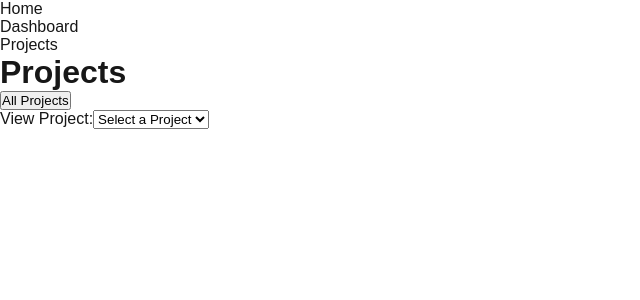
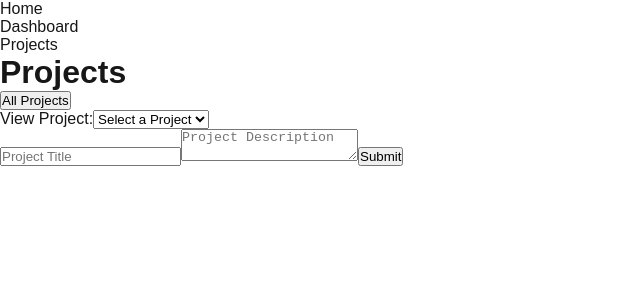
Before and after one commit to Trnsdlla/ratings-project, a Next.js app: page /projects in a window 1280 px wide. Shown: the top 300 px of the page, without its empty margins (0-640 px from the left). Built offline with nearby package versions, Linux system fonts and the light colour scheme.

Commit message:
Add POST API for projects

```diff
--- a/src/app/projects/page.tsx
+++ b/src/app/projects/page.tsx
@@ -4,6 +4,7 @@ import { useState } from 'react';
 import ProjectList from '@/components/ProjectList';
 import ProjectDetails from '@/components/ProjectDetails';
 import { Project } from '@/lib/types/project';
+import ProjectForm from '@/components/ProjectForm';
 
 export default function ProjectsPage() {
     const [projects, setProjects] = useState<Project[]>([]);
@@ -26,6 +27,7 @@ export default function ProjectsPage() {
             <h1>Projects</h1>
             <ProjectList projects={projects} fetchProjects={fetchProjects}/>
             <ProjectDetails projects={projects} fetchProjects={fetchProjects}/>
+            <ProjectForm />
         </div>
     )
 }
--- /dev/null
+++ b/src/components/ProjectForm.tsx
@@ -0,0 +1,48 @@
+'use client'
+
+import { useState } from 'react';
+
+export default function ProjectForm() {
+    const [title, setTitle] = useState('');
+    const [description, setDescription] = useState('');
+
+    async function handleSubmit(event: React.FormEvent) {
+        event.preventDefault();
+
+        try {
+            const response = await fetch('/api/projects', {
+                method: 'POST',
+                headers: { 'Content-Type': 'application/json' },
+                body: JSON.stringify({ title, description }),
+            });
+
+            const data = await response.json();
+            if (!response.ok) throw new Error(data.error || 'Failed to create project');
+
+            setTitle('');
+            setDescription('');
+        } catch (error) {
+            console.error(error);
+        }
+    }
+
+    return (
+        <div>
+            <form onSubmit={handleSubmit}>
+                <input type="text"
+                placeholder='Project Title'
+                value={title}
+                onChange={(e) => setTitle(e.target.value)}
+                required
+                />
+                <textarea
+                placeholder='Project Description'
+                value={description}
+                onChange={(e) => setDescription(e.target.value)}
+                required
+                />
+                <button type="submit">Submit</button>
+            </form>
+        </div>
+    )
+}
```
Also changed, not shown: src/lib/data/projects.ts (added).
